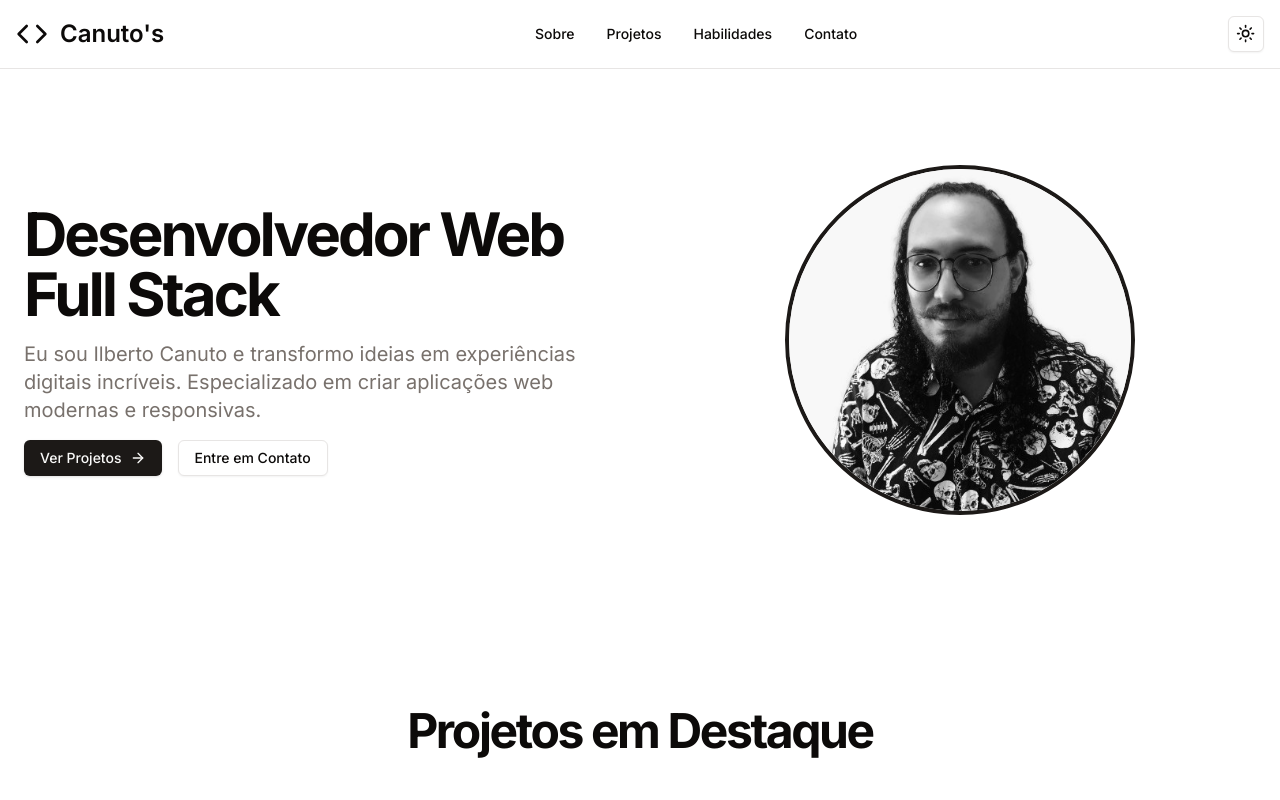
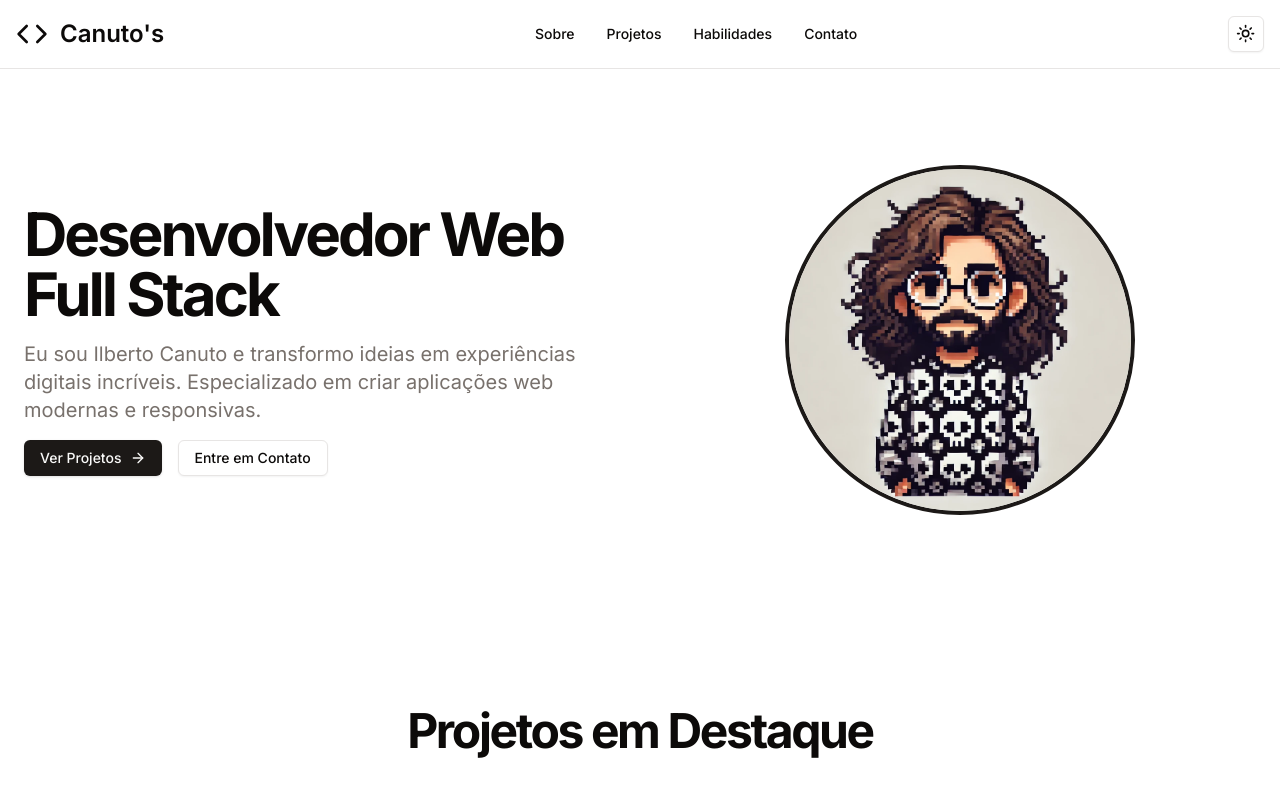
Before and after one commit to canutoilberto/nenos-portfolio, a Next.js app: page / in a window 1280 px wide. Shown: the top 800 px of the page. Built offline with nearby package versions, Linux system fonts and the light colour scheme.

Commit message:
[Feat] New photo added

```diff
--- a/components/HeaderSection.tsx
+++ b/components/HeaderSection.tsx
@@ -45,7 +45,7 @@ export default function HeaderSection() {
           >
             <div className="relative w-[280px] h-[280px] sm:w-[350px] sm:h-[350px] rounded-full overflow-hidden border-4 border-primary">
               <Image
-                src="/me.jpg"
+                src="/neno.png"
                 alt="Foto do Desenvolvedor"
                 layout="fill"
                 objectFit="cover"
```
Also changed, not shown: public/neno.png (added).
